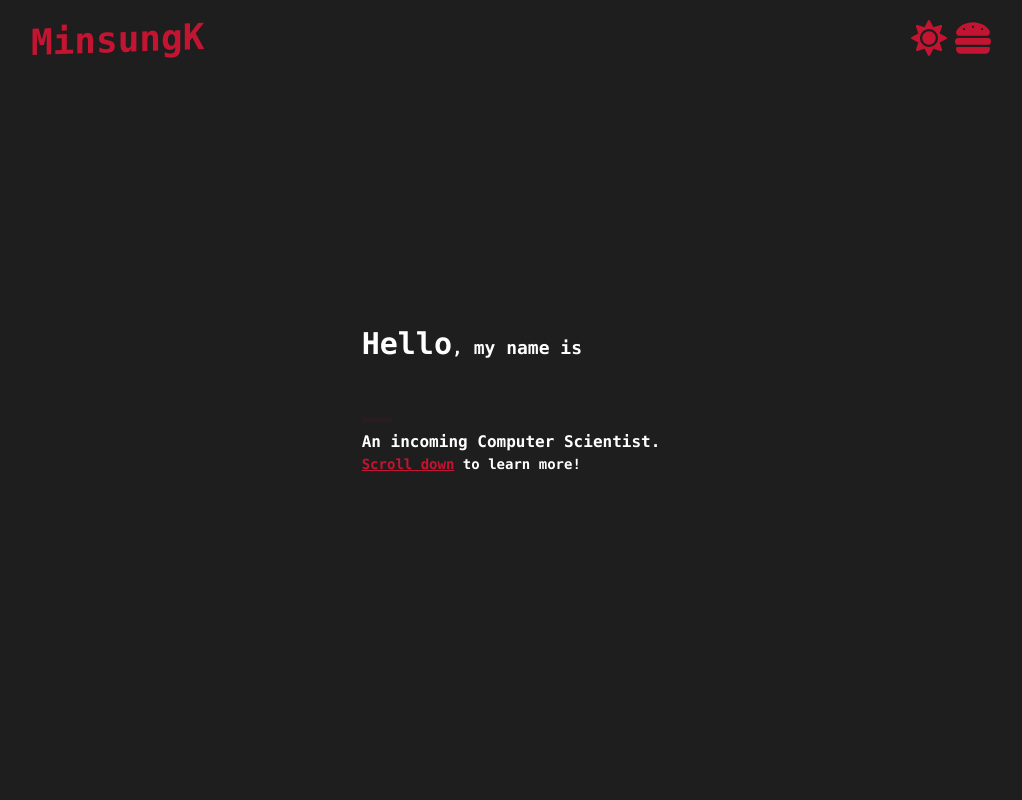
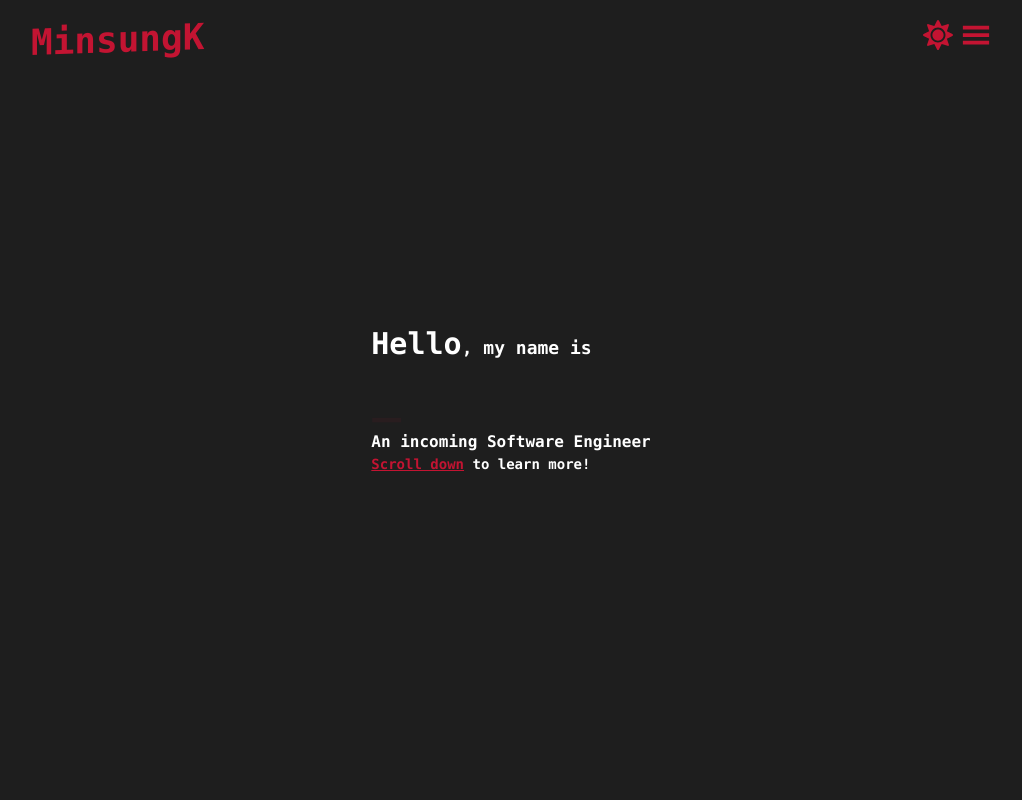
Before and after one commit to kmsungporant/kmsungporant.github.io, a Next.js app: page / in a window 1280 px wide. Shown: the top 800 px of the page, without its empty margins (129-1151 px from the left). Built offline with nearby package versions, Linux system fonts and the light colour scheme.

Commit message:
fix icons and animation

```diff
--- a/components/header.tsx
+++ b/components/header.tsx
@@ -1,8 +1,9 @@
 import Link from "next/link";
-import { GiCrossedSwords } from "react-icons/gi";
+import { ImCross } from "react-icons/im";
 import { useState, useEffect } from "react";
 import ThemeToggle from "./themetoggle";
-import { FaHamburger, FaWindowRestore } from "react-icons/fa";
+import { FaWindowRestore } from "react-icons/fa";
+import { GiHamburgerMenu } from "react-icons/gi";
 import { motion, AnimatePresence } from "framer-motion";
 
 const Header = ({ menuIsOpen, setMenuIsOpen }) => {
@@ -45,7 +46,7 @@ const Header = ({ menuIsOpen, setMenuIsOpen }) => {
             className="fixed top-0 z-30 flex justify-center w-full bg-DarkGray dark:bg-white "
           >
             <Link href="/">
-              <a className="flex py-3 text-4xl font-semibold -skew-y-2 dark:text-NavyBlueLight text-WitchingHourLight dark:hover:text-NavyBlueLight/80 hover:text-WitchingHourLight/80">
+              <a className="flex py-3 text-[3vw] font-semibold -skew-y-2 dark:text-NavyBlueLight text-WitchingHourLight dark:hover:text-NavyBlueLight/80 hover:text-WitchingHourLight/80">
                 MinsungK
               </a>
             </Link>
@@ -67,13 +68,13 @@ const Header = ({ menuIsOpen, setMenuIsOpen }) => {
               </a>
             </Link>
 
-            <div className="mt-5 mr-16 text-4xl cursor-pointer md:mr-40 ">
+            <div className="mt-5 mr-16 text-3xl cursor-pointer md:mr-40 ">
               <ThemeToggle />
               <button
                 onClick={() => toggleMenu()}
                 className="dark:text-NavyBlueLight text-WitchingHourLight dark:hover:text-NavyBlueLight/80 hover:text-WitchingHourLight/80"
               >
-                {menuIsOpen ? <GiCrossedSwords /> : <FaHamburger />}
+                {menuIsOpen ? <ImCross /> : <GiHamburgerMenu />}
               </button>
             </div>
           </motion.div>
--- a/components/main-page/contacts.tsx
+++ b/components/main-page/contacts.tsx
@@ -75,17 +75,19 @@ const Contacts = () => {
             className="flex w-2 bg-white h-60 dark:bg-black"
           />
 
-          <div className="space-y-3">
+          <motion.div
+            initial={{ opacity: 0, transform: "translateX(10px)" }}
+            whileInView={{
+              opacity: 1,
+              transform: "translateX(0px)",
+              transition: { duration: 1, delay: 1.5 },
+            }}
+            className="space-y-3"
+          >
             {icons.map((icon, i) => (
               <div key={i} className="text-5xl">
                 <Link href={icon.link} passHref>
-                  <motion.a
-                    initial={{ opacity: 0, transform: "translateX(10px)" }}
-                    whileInView={{
-                      opacity: 1,
-                      transform: "translateX(0px)",
-                      transition: { duration: 1, delay: 1.5 },
-                    }}
+                  <a
                     target="_blank"
                     className="flex flex-row items-center space-x-2 cursor-pointer hover:text-WitchingHourLight hover:dark:text-NavyBlueLight"
                   >
@@ -93,11 +95,11 @@ const Contacts = () => {
                     <a className="flex flex-col text-base font-black">
                       {icon.linkName}
                     </a>
-                  </motion.a>
+                  </a>
                 </Link>
               </div>
             ))}
-          </div>
+          </motion.div>
         </div>
       </AnimatePresence>
     </div>
--- a/components/main-page/hero.tsx
+++ b/components/main-page/hero.tsx
@@ -13,7 +13,7 @@ const Hero = () => {
             initial={{ opacity: 0 }}
             whileInView={{ opacity: 1, transition: { duration: 1 } }}
             viewport={{ once: false }}
-            className="text-lg text-white dark:text-black "
+            className="text-lg text-white dark:text-black"
           >
             <span className="text-3xl">Hello</span>, my name is{" "}
           </motion.div>
@@ -43,7 +43,7 @@ const Hero = () => {
             viewport={{ once: false }}
           >
             <div className="mt-3 text-white text-md dark:text-black">
-              An incoming Computer Scientist.
+              An incoming Software Engineer
             </div>
             <div className="text-sm text-white dark:text-black">
               <span className="underline text-WitchingHourLight dark:text-NavyBlueLight">
```
